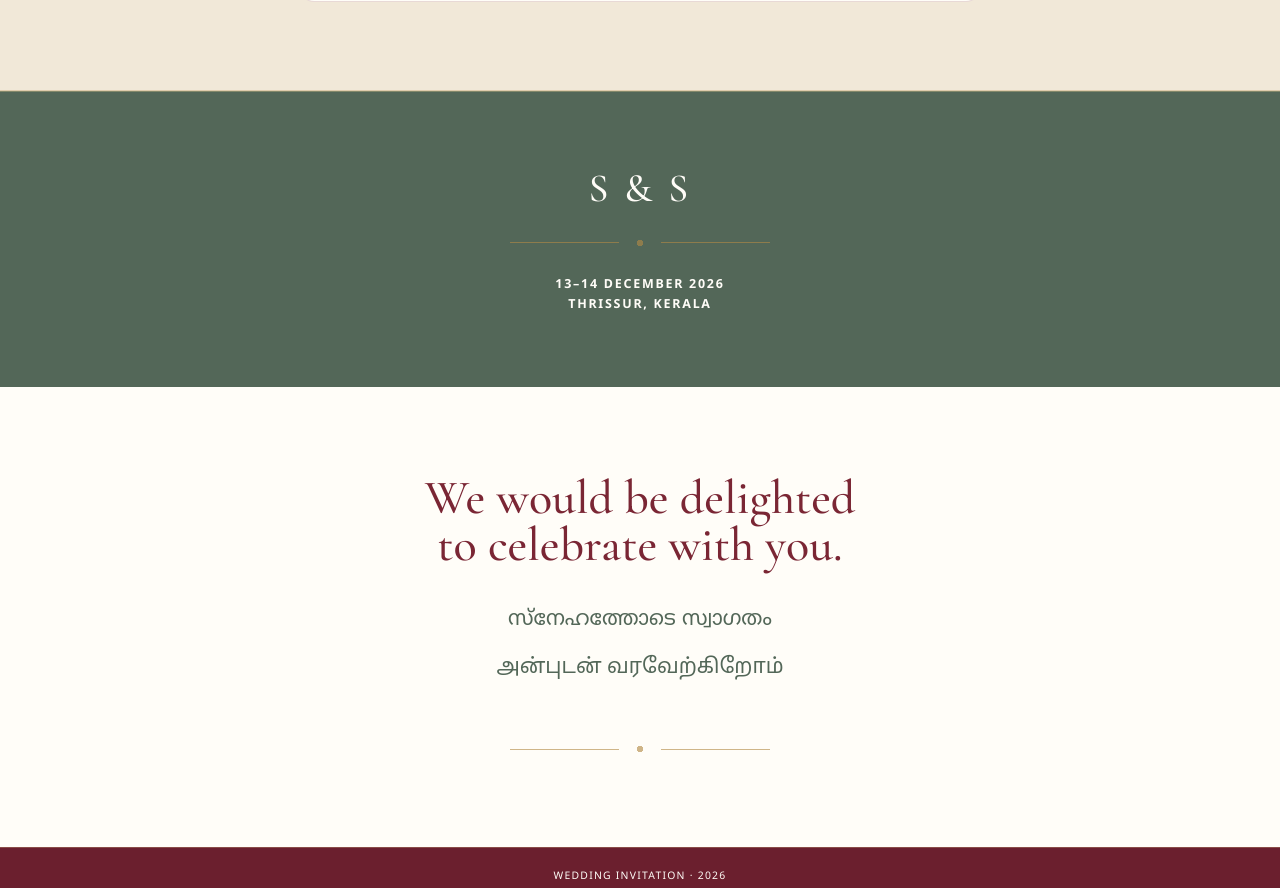
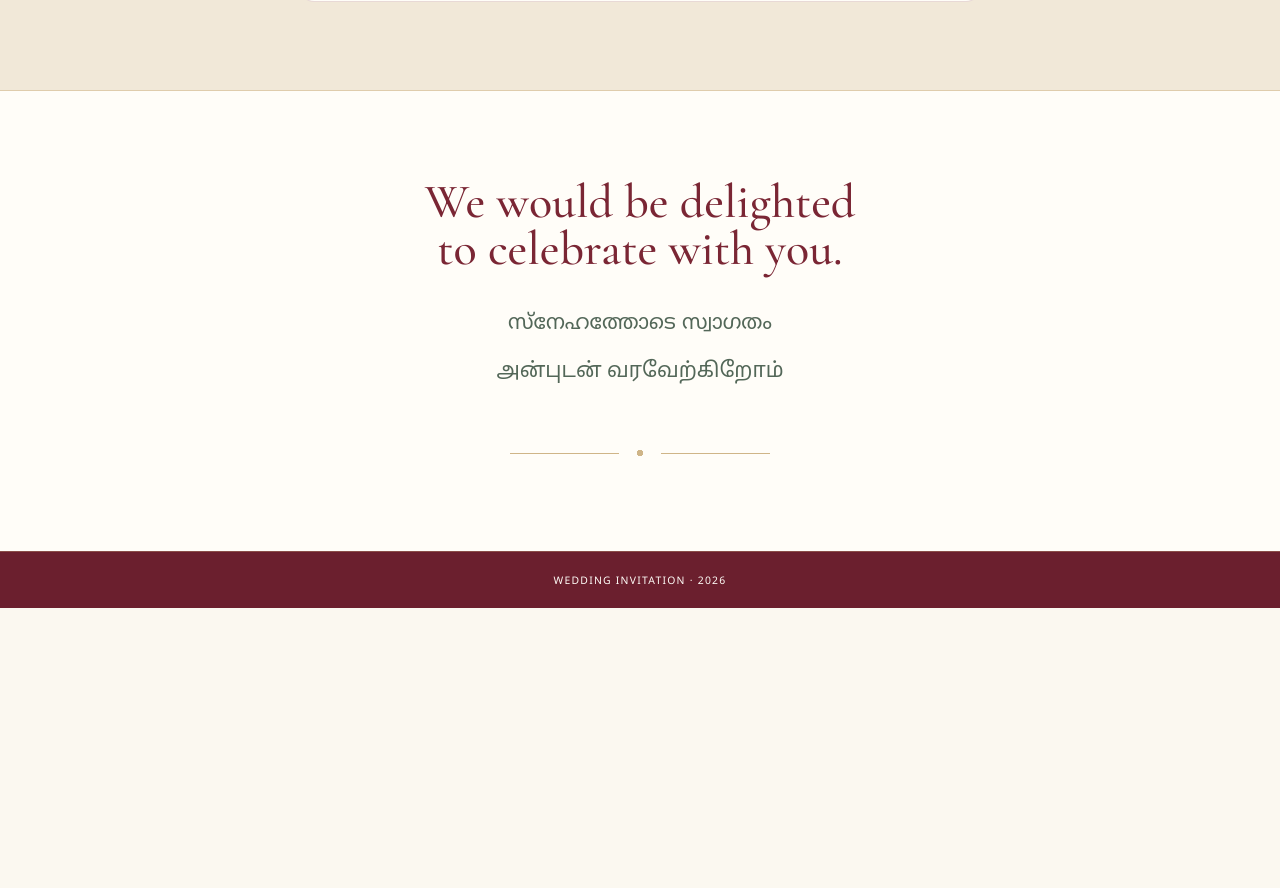
Before and after one commit to handragit/Sree-Sajith-Wedding-invite, a Next.js app: page / in a window 1280 px wide. Shown: the part 4277-5165 px from the top of the page. After the commit the page ends 4885 px from the top, so only its background shows below. Built offline with nearby package versions, Linux system fonts and the light colour scheme.

Commit message:
Remove redundant closing details

```diff
--- a/app/page.tsx
+++ b/app/page.tsx
@@ -27,7 +27,6 @@ export default function Page() {
       <section className="parents section"><p className="eyebrow">WITH THE BLESSINGS OF OUR PARENTS</p><h2>{wedding.parents[0]}</h2><span className="and">and</span><h2>{wedding.parents[1]}</h2><p>together with the blessings of our grandparents and elders,<br />we invite you to join us in celebrating our wedding.</p></section>
       <section id="events" className="events-section section"><div className="section-title"><p className="eyebrow">The celebration</p><h2>Wedding Events</h2></div><div className="event-list">{wedding.events.map((event, index) => <EventCard event={event} index={index} key={event.id} />)}</div></section>
       <section id="rsvp" className="rsvp-section section"><div className="rsvp-intro"><p className="eyebrow">Kindly respond</p><h2>RSVP</h2><p>Please reply by <strong>{wedding.rsvp.deadline}</strong>.</p><p>The quiet temple ceremony is reserved for our closest family. We look forward to celebrating with you at the receptions.</p><div className="contacts"><h3>WhatsApp</h3>{wedding.contacts.map((contact) => <a key={`wa-${contact.name}`} href={`https://wa.me/${contact.phoneE164}?text=${encodeURIComponent("Hello, I’m writing about the wedding celebrations.")}`} target="_blank" rel="noreferrer"><MajesticonChatText size={18} /><span><strong>{contact.name}</strong><small>{contact.phoneDisplay}</small></span></a>)}<h3>Email</h3>{wedding.contacts.map((contact) => <a key={`mail-${contact.name}`} href={`mailto:${contact.email}?subject=${encodeURIComponent("Wedding RSVP — Sajith & Sreelakshmi")}`}><MajesticonMail size={18} /><span><strong>{contact.name}</strong><small>{contact.email}</small></span></a>)}</div></div><RSVPForm /></section>
-      <section className="closing"><div className="closing-mark">{wedding.couple.monogram}</div><p>13–14 December 2026<br />Thrissur, Kerala</p></section>
       <section className="welcome section"><div className="kolam-rule" aria-hidden="true" /><h2>We would be delighted<br />to celebrate with you.</h2><div className="languages"><p lang="ml">{wedding.phrases.malayalam}</p><p lang="ta">{wedding.phrases.tamil}</p></div></section>
     </main>
     <footer><span>{wedding.couple.monogram}</span><span>Wedding invitation · 2026</span></footer>
```
